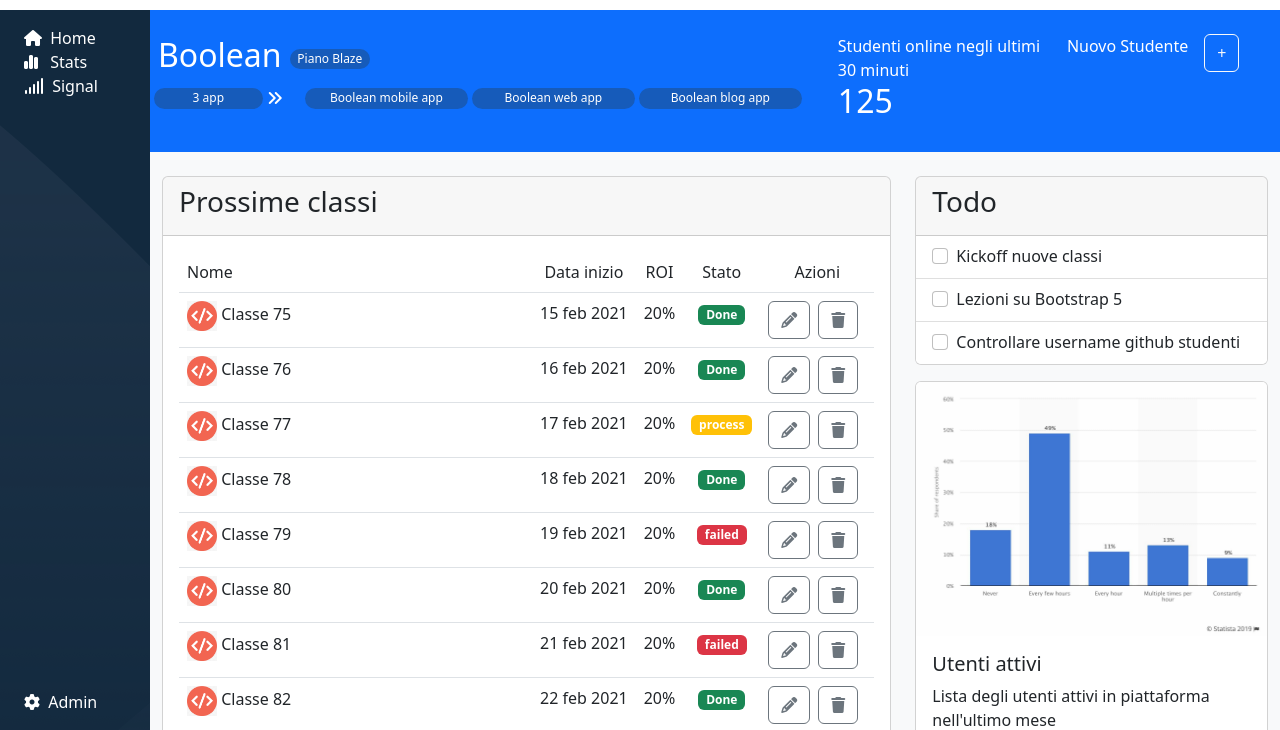
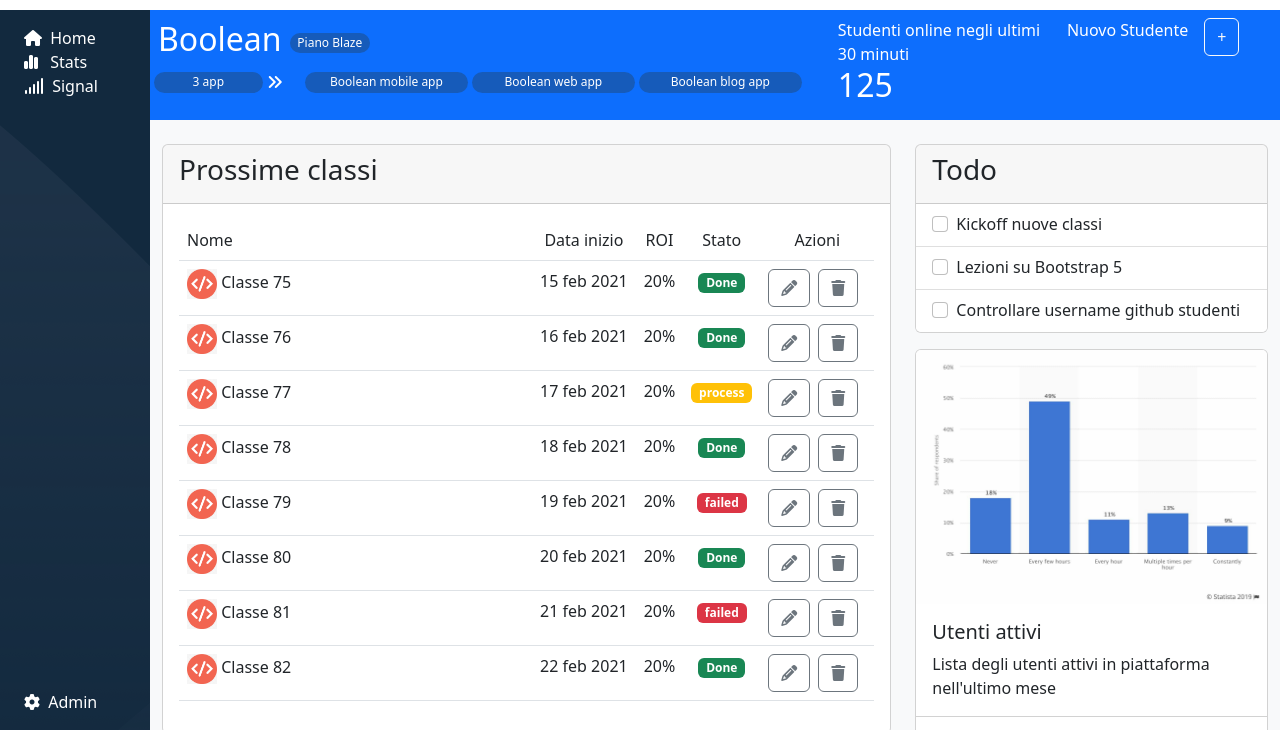
Before and after one commit to giuseppevignanello/html-css-bootstrap-dashboard, a plain HTML site: page index.html in a window 1280 px wide. Shown: the part 70-800 px from the top of the page. Drawn offline with nearby package versions, Linux system fonts and the light colour scheme.

Commit message:
fix banner padding

```diff
--- a/index.html
+++ b/index.html
@@ -81,7 +81,7 @@
         </div>
         <!-- /sidebar -->
         <main class="">
-            <header id="content_header" class="bg-primary py-4 px-2 ">
+            <header id="content_header" class="bg-primary py-2 px-2 ">
                 <div class="row d-flex flex-column flex-md-row justify-content-md-between">
                     <div id="new_student" class="col d-flex align-items-center align-items-md-start mb-3 order-md-3 ">
                         <span class="d-block me-3 text-white ">Nuovo Studente</span>
```
